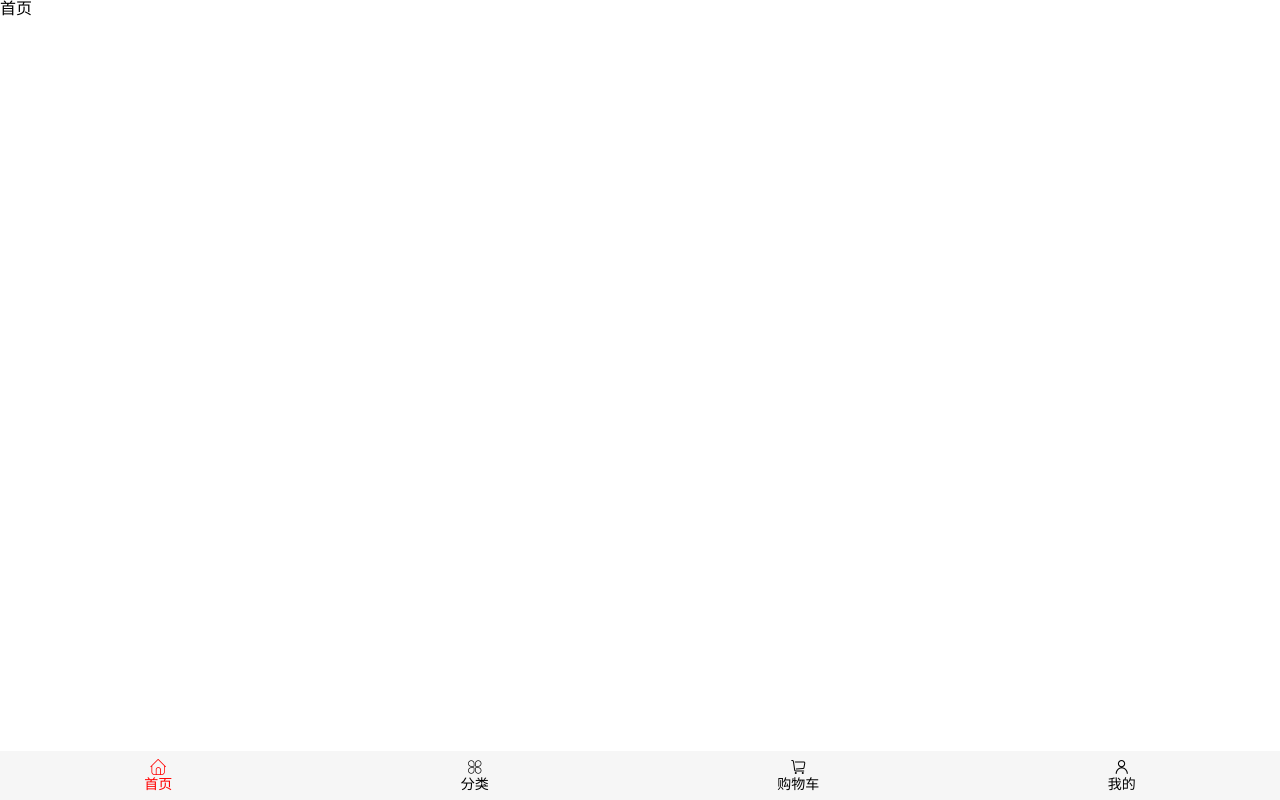
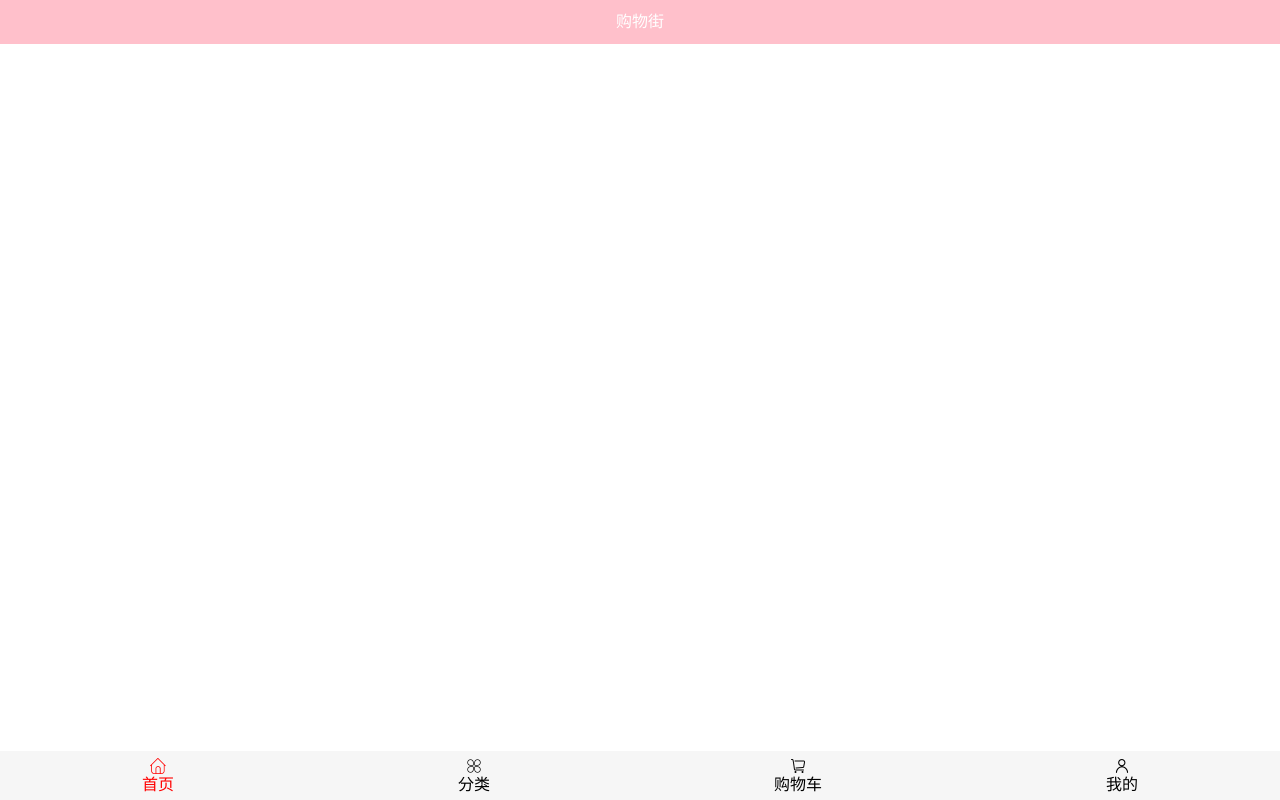
Before and after one commit to hx0816/newmall, a Vue app: page /home in a window 1280 px wide. Built offline with nearby package versions, Linux system fonts and the light colour scheme.

Commit message:
首页导航封装

```diff
--- /dev/null
+++ b/src/components/common/navbar/NavBar.vue
@@ -0,0 +1,41 @@
+<template>
+  <div class="nav-bar">
+    <div class="nav-bar-left">
+      <slot name="left"></slot>
+    </div>
+    <div class="nav-bar-center">
+      <slot name="center"></slot>
+    </div>
+    <div class="nav-bar-right">
+      <slot name="right"></slot>
+    </div>
+  </div>
+</template>
+
+<script>
+export default {
+  name: "NavBar"
+};
+</script>
+
+<style lang='scss' scoped>
+.nav-bar {
+  height: 44px;
+  display: flex;
+  align-items: center;
+  line-height: 44px;
+  div {
+    height: 100%;
+    text-align: center;
+  }
+  &-left {
+    width: 80px;
+  }
+  &-center{
+      flex: 1;
+  }
+  &-right{
+      width: 80px;
+  }
+}
+</style>
--- a/src/components/common/tabbar/TabBarItem.vue
+++ b/src/components/common/tabbar/TabBarItem.vue
@@ -26,7 +26,7 @@ export default {
   methods:{
       itemClick(){
           if(this.actived) return
-          this.$router.push(this.path)
+          this.$router.replace(this.path)
       }
   }
 };
--- a/src/components/content/mainTabbar/MainTabBar.vue
+++ b/src/components/content/mainTabbar/MainTabBar.vue
@@ -51,7 +51,6 @@ export default {
 <style lang='scss' scoped>
 @import './icon/iconfont.css';
 .main-tab-bar{
-    font-size: 14px;
     position: fixed;
     left: 0;
     right: 0;
--- a/src/views/home/Home.vue
+++ b/src/views/home/Home.vue
@@ -1,15 +1,29 @@
 <template>
   <div id="home">
-      首页
+      <nav-bar class="nav-bar">
+        <template #center>
+          <span>购物街</span>
+        </template>
+      </nav-bar>
   </div>
 </template>
 
 <script>
+import NavBar from '@/components/common/navbar/NavBar'
+
 export default {
-    name:'Home'
+    name:'Home',
+    components:{
+      NavBar
+    }
 }
 </script>
 
-<style>
-
+<style scoped lang='scss'>
+#home{
+  .nav-bar{
+    background-color: #FFC0CB;
+    color: #fff;
+  }
+}
 </style>
```
